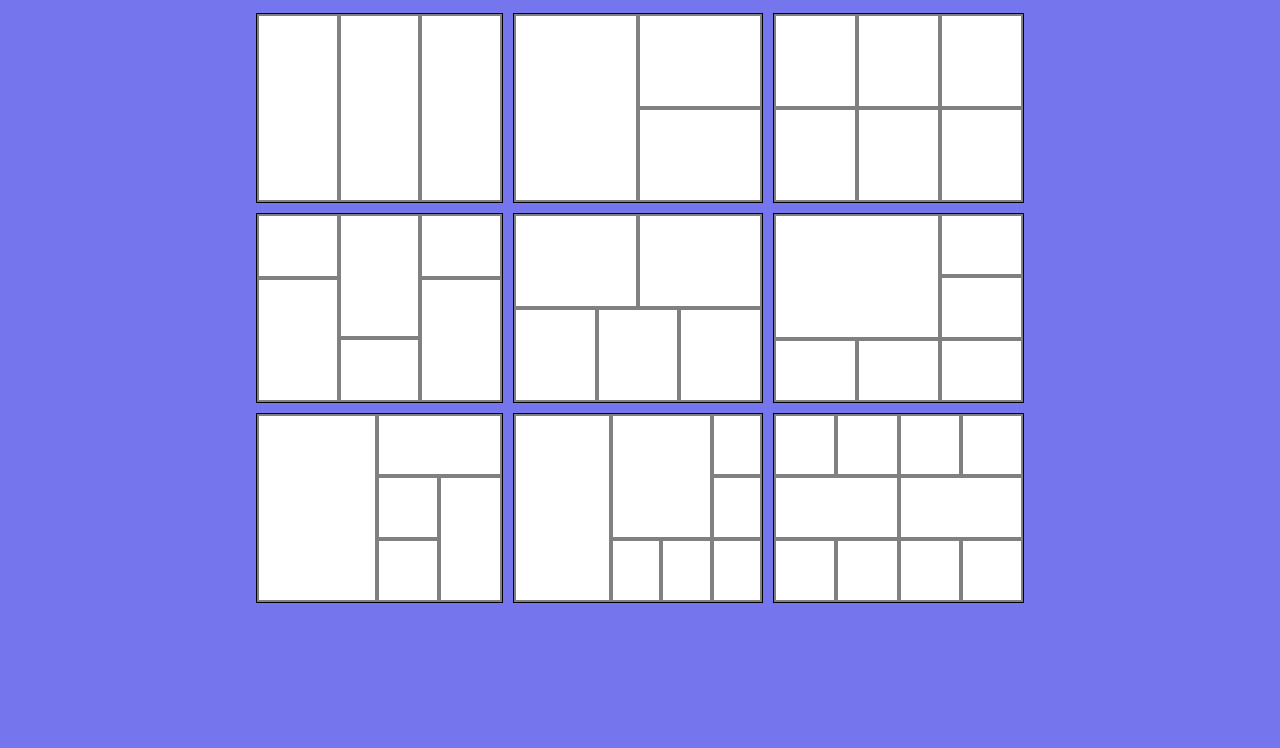
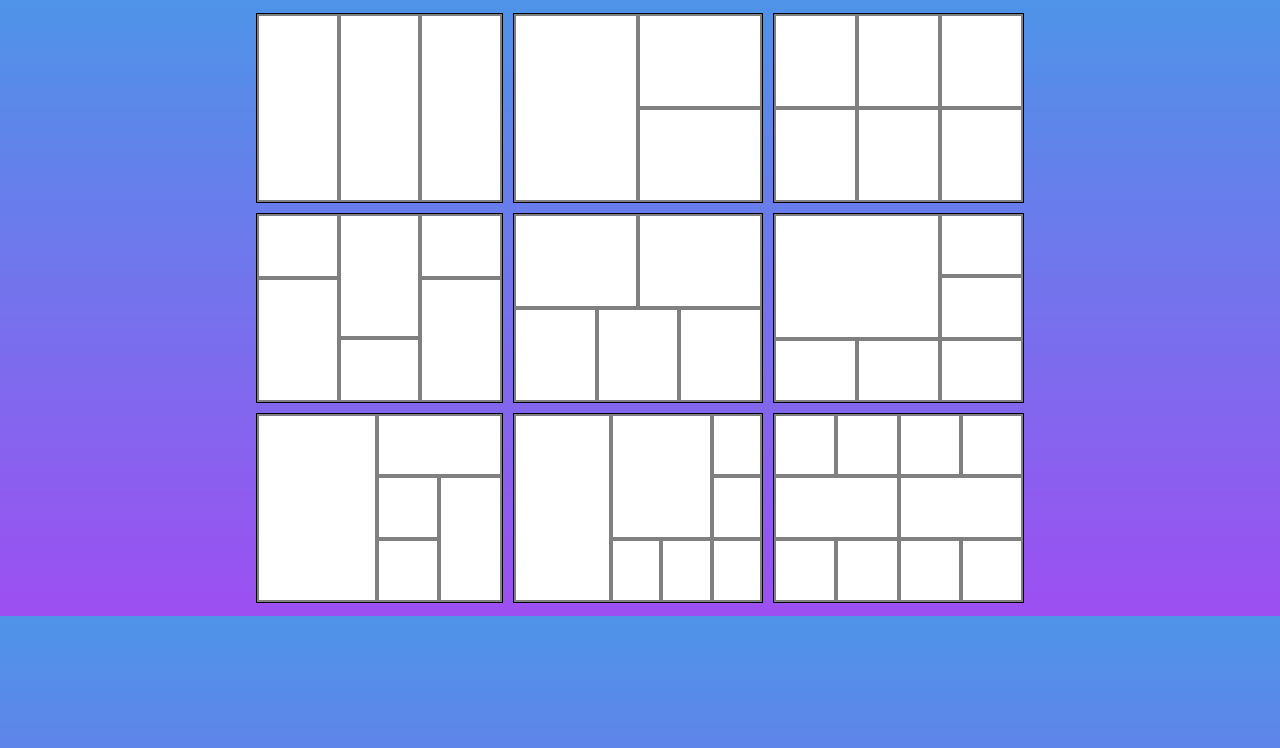
Before and after one commit to ShahmeerRabbani/S_Assignment_10_grid-layout, a plain HTML site: page index.html in a window 1280 px wide. Drawn offline with Linux system fonts and the light colour scheme.

Commit message:
complete

```diff
--- a/style.css
+++ b/style.css
@@ -4,7 +4,7 @@
   box-sizing: border-box;
 }
 body {
-  background-color: rgb(117, 117, 238);
+  background: linear-gradient(#4E94E8, #9D4FF1);
   overflow: hidden;
 }
 
```
